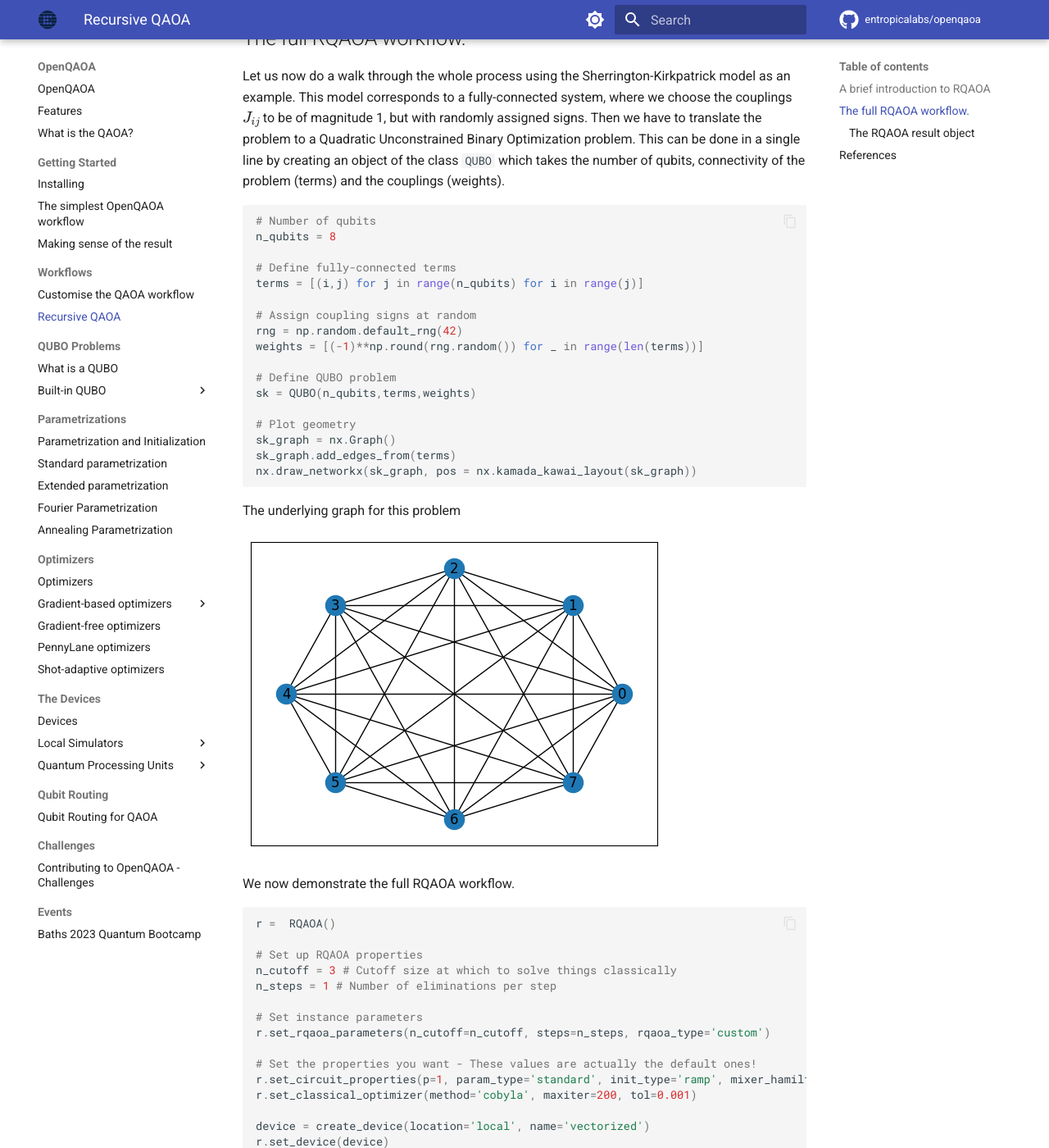
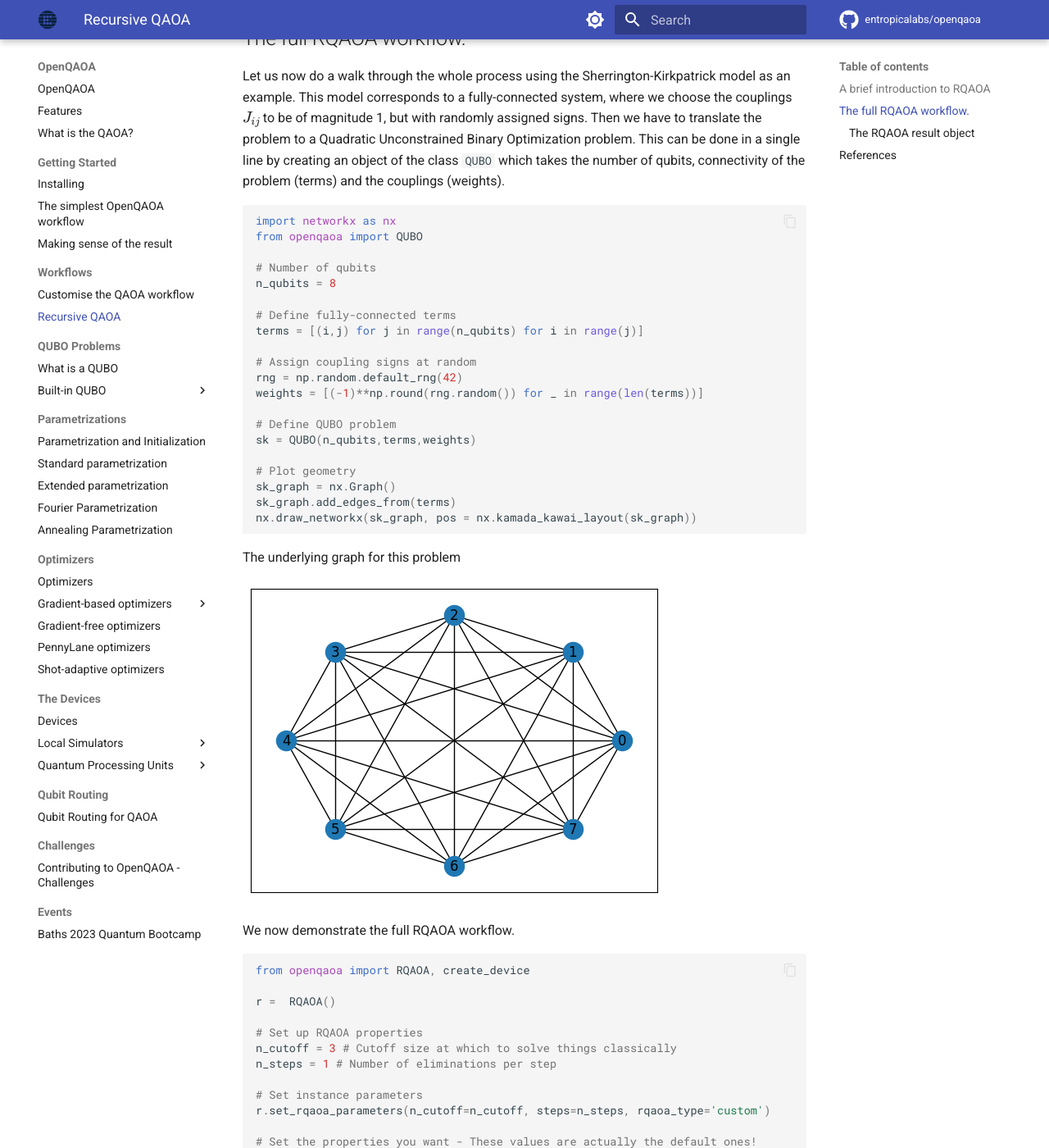
Before and after one commit to entropicalabs/openqaoa-website, an MkDocs documentation site: the page built from docs/workflows/recursive-qaoa.md, in a window 1280 px wide and 1400 px high, scrolled down 1596 px. Shown: the whole window at 82% size. Built offline with MkDocs 1.6.1 and Material for MkDocs 9.7.7, drawn with Linux system fonts in a browser that asks for light colours; comment, search, counter and statistics services are not loaded.

Commit message:
improve imorts

````diff
--- a/docs/workflows/recursive-qaoa.md
+++ b/docs/workflows/recursive-qaoa.md
@@ -37,6 +37,9 @@ Let us now do a walk through the whole process using the Sherrington-Kirkpatrick
 
 
 ```Python
+import networkx as nx
+from openqaoa import QUBO
+
 # Number of qubits
 n_qubits = 8
 
@@ -65,6 +68,8 @@ We now demonstrate the full RQAOA workflow.
 
 
 ```Python
+from openqaoa import RQAOA, create_device
+
 r =  RQAOA()
 
 # Set up RQAOA properties
````
Also changed, not shown: docs/making-sense-of-the-result.md (+1 -0 lines), docs/the-simplest-workflow.md (+1 -0 lines), docs/workflows/customise-the-QAOA-workflow.md (+2 -0 lines).
